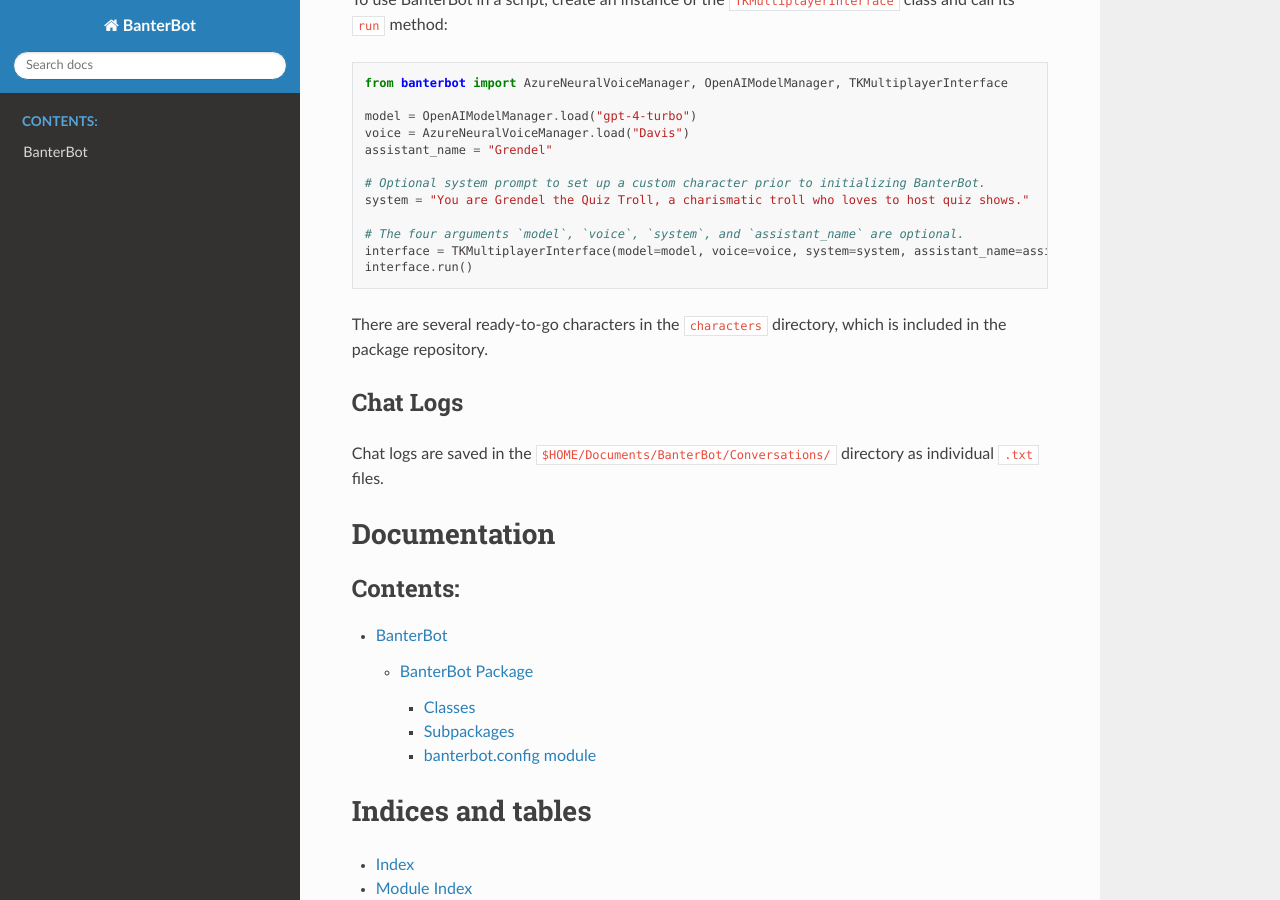
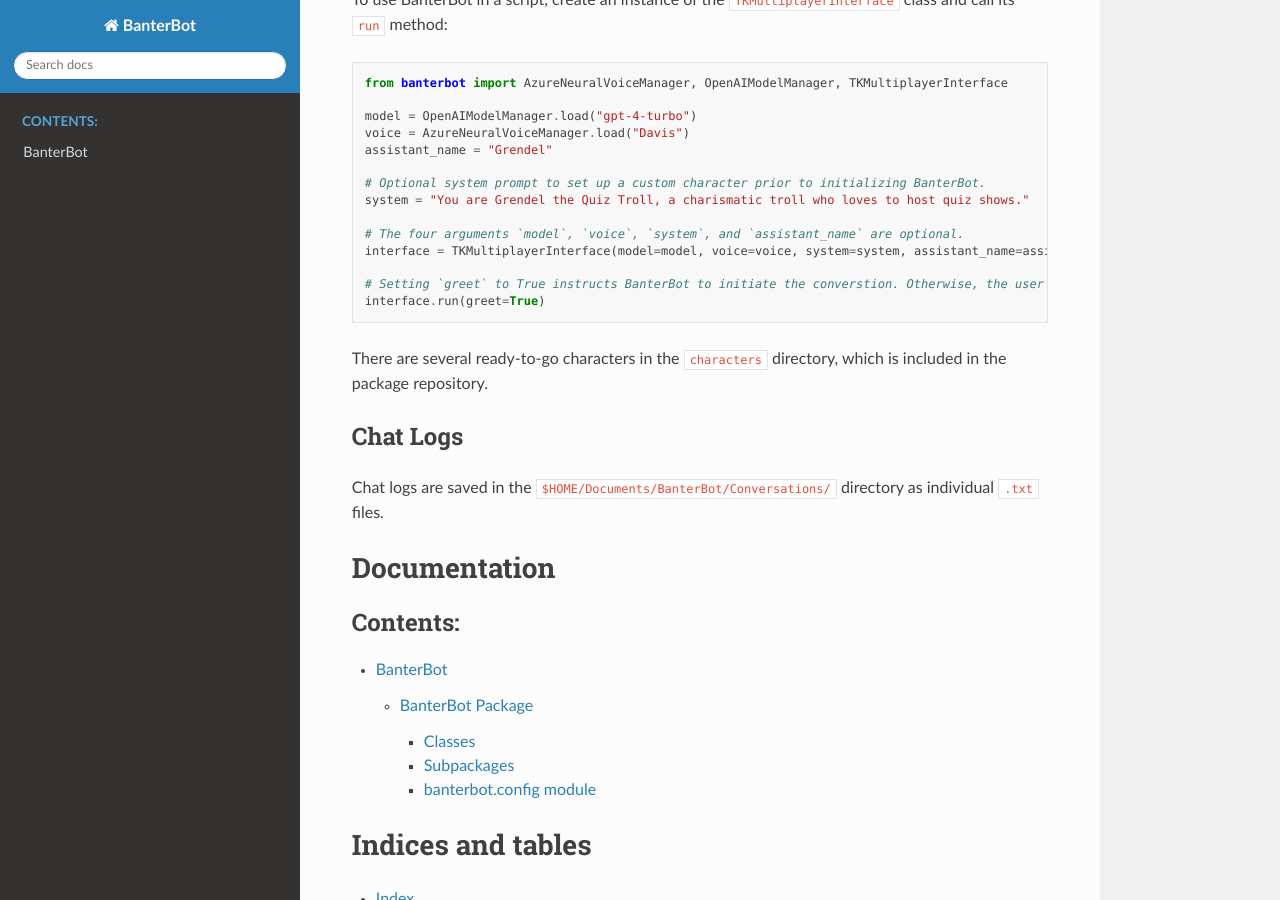
Before and after one commit to GabrielSCabrera/BanterBot, a Sphinx documentation site: the page built from docs/index.rst, in a window 1280 px wide and 900 px high, scrolled down 3043 px. Built offline with Sphinx 7.4.7 and the Read the Docs theme 2.0.0, drawn with Linux system fonts in a browser that asks for light colours; pages that are not in the unit, such as notebooks, are missing from menus.

Commit message:
Add greet functionality to README

```diff
--- a/docs/index.rst
+++ b/docs/index.rst
@@ -178,7 +178,9 @@ To use BanterBot in a script, create an instance of the ``TKMultiplayerInterface
 
    # The four arguments `model`, `voice`, `system`, and `assistant_name` are optional.
    interface = TKMultiplayerInterface(model=model, voice=voice, system=system, assistant_name=assistant_name)
-   interface.run()
+
+   # Setting `greet` to True instructs BanterBot to initiate the converstion. Otherwise, the user must initiate.
+   interface.run(greet=True)
 
 There are several ready-to-go characters in the ``characters`` directory, which is included in the package repository.
 
```
Also changed, not shown: README.md (+3 -1 lines).
